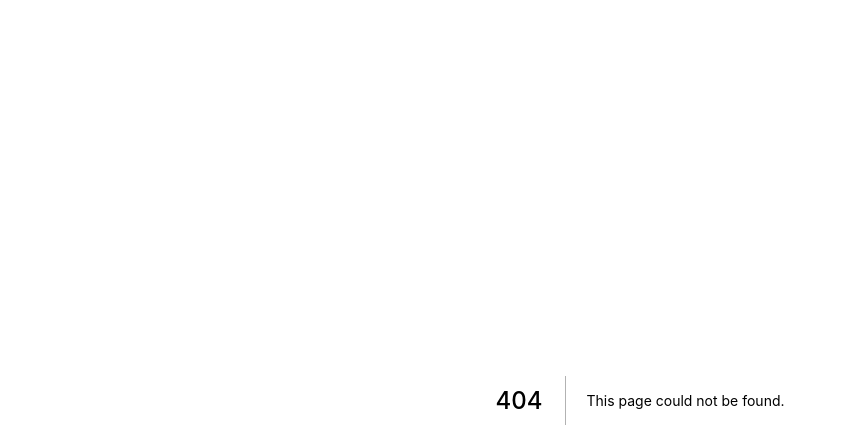
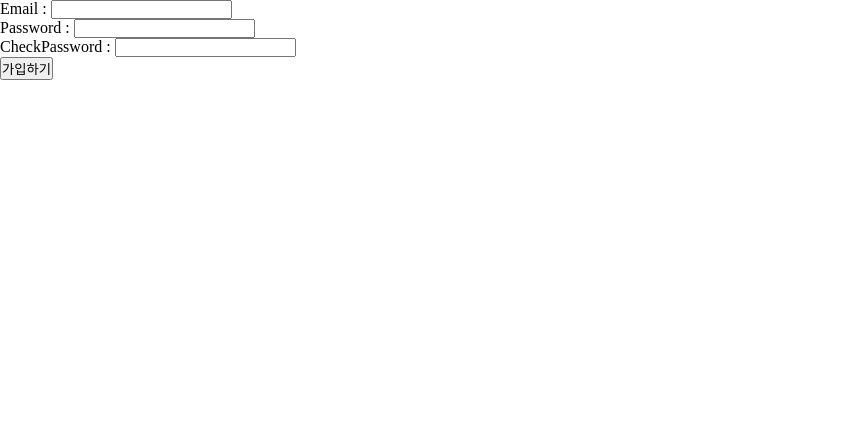
Before and after one commit to ju-ju2/precamp_quiz, a Next.js app: page /02-4 in a window 1280 px wide. Before the commit this address had no page. Shown: the top 448 px of the page, without its empty margins (0-847 px from the left). Built offline with nearby package versions, Linux system fonts and the light colour scheme.

Commit message:
state로 회원가입 폼 만들기

```diff
--- /dev/null
+++ b/pages/02-4/index.js
@@ -0,0 +1,71 @@
+import { useState } from "react";
+
+export default function signUp() {
+  const [email, setEmail] = useState("");
+  const [password, setPassword] = useState("");
+  const [checkPassword, setCheckPassword] = useState("");
+
+  const [emailError, setEmailError] = useState("");
+  const [passwordError, setPasswordError] = useState("");
+  const [checkPasswordError, setCheckPasswordError] = useState("");
+
+  const onChangeEmail = (event) => {
+    setEmail(event.target.value);
+
+    // 인풋창에 글이 적히면 오류메시지가 사라지는 로직
+    if (event.target.value !== "") {
+      setEmailError("");
+    }
+  };
+
+  const onChangePassword = (event) => {
+    setPassword(event.target.value);
+    if (event.target.value !== "") {
+      setPasswordError("");
+    }
+  };
+  const onChangeCheckPassword = (event) => {
+    setCheckPassword(event.target.value);
+    if (event.target.value !== "") {
+      setCheckPasswordError("");
+    }
+  };
+
+  const onClickButton = () => {
+    if (!email || !email.includes("@")) {
+      setEmailError("정확한 이메일을 적어주세요");
+    }
+    if (!password) {
+      setPasswordError("비밀번호를 입력해주세요");
+    }
+    if (password !== checkPassword) {
+      setCheckPasswordError("비밀번호가 일치하지 않습니다.");
+    }
+    if (email && password && checkPassword && password === checkPassword) {
+      alert("회원가입을 축하합니다.");
+    }
+  };
+
+  return (
+    <>
+      <div>
+        Email : <input onChange={onChangeEmail}></input>
+      </div>
+      <div>{emailError}</div>
+      <div>
+        Password : <input type="password" onChange={onChangePassword}></input>
+      </div>
+      <div>{passwordError}</div>
+
+      <div>
+        CheckPassword :{" "}
+        <input type="password" onChange={onChangeCheckPassword}></input>
+      </div>
+      <div>{checkPasswordError}</div>
+
+      <div>
+        <button onClick={onClickButton}>가입하기</button>
+      </div>
+    </>
+  );
+}
```
